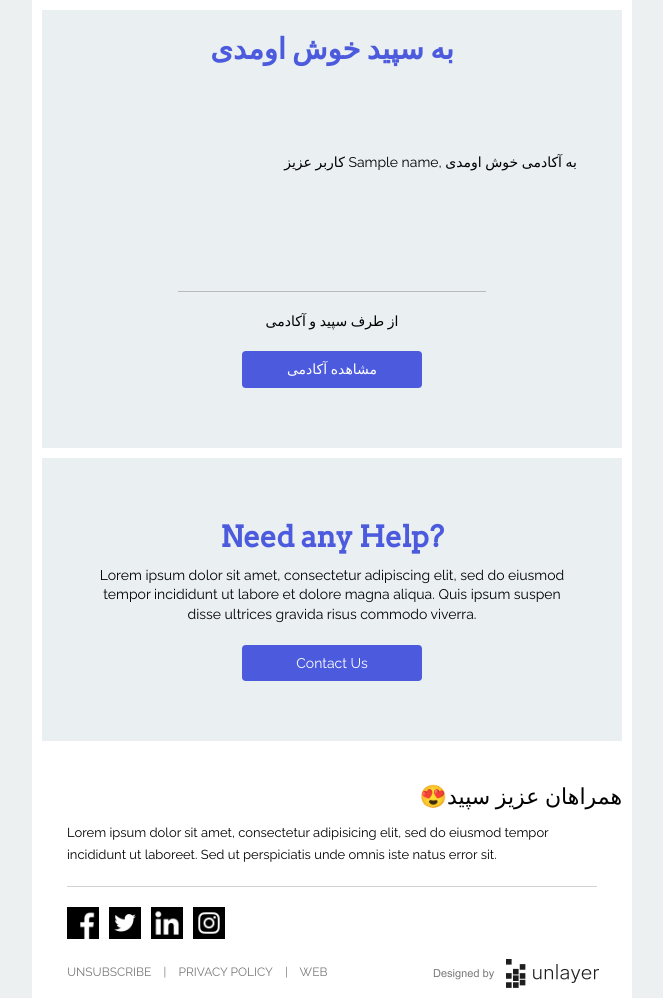
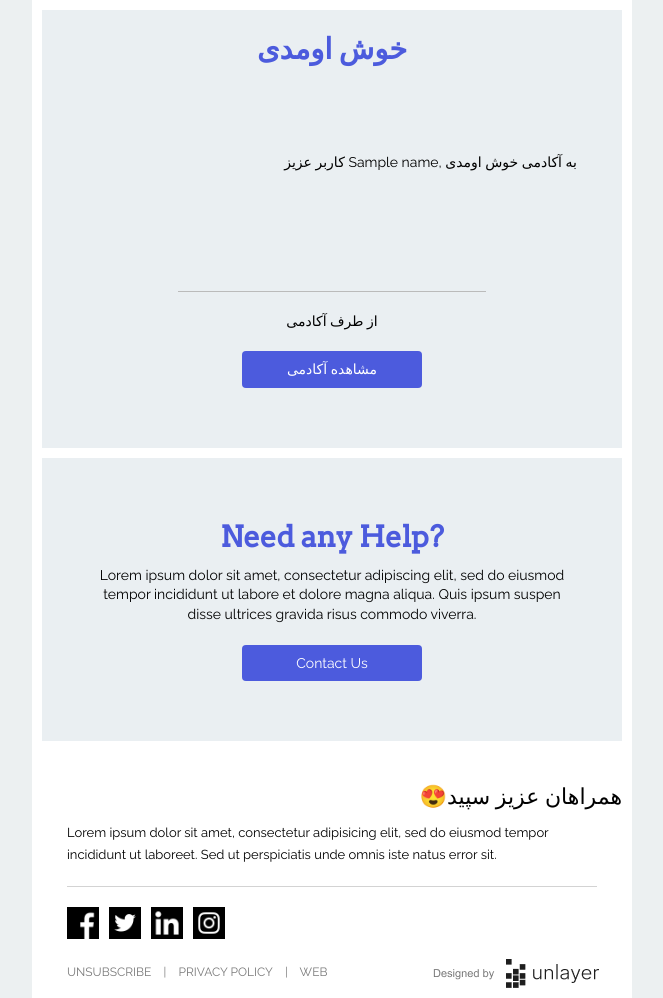
Before and after one commit to sepid-org/Email-Service, a Python web app: template templates/greeting.html in a window 1280 px wide. Shown: the whole page, without its empty margins (308-971 px from the left). Run offline with Jinja, Linux system fonts and the light colour scheme; the template is opened without the code that fills it: most values are stand-ins (such as "Sample title", 1, 10 or a date in 2020).

Commit message:
update greeting template

```diff
--- a/templates/greeting.html
+++ b/templates/greeting.html
@@ -125,7 +125,7 @@ table, td { color: #000000; } #u_body a { color: #0000ee; text-decoration: under
       <td class="v-container-padding-padding" style="overflow-wrap:break-word;word-break:break-word;padding:20px 10px 0px;font-family:'Raleway',sans-serif;" align="left">
 
   <!--[if mso]><table width="100%"><tr><td><![endif]-->
-    <h1 class="v-text-align v-font-size" style="margin: 0px; color: #4c5bdd; line-height: 130%; text-align: center; word-wrap: break-word; font-family: Arvo; font-size: 29px; font-weight: 400;"><span><span><span><span><span><strong>به سپید خوش اومدی <br /><br /><br /></strong></span></span></span></span></span></h1>
+    <h1 class="v-text-align v-font-size" style="margin: 0px; color: #4c5bdd; line-height: 130%; text-align: center; word-wrap: break-word; font-family: Arvo; font-size: 29px; font-weight: 400;"><span><span><span><span><span><strong> خوش اومدی <br /><br /><br /></strong></span></span></span></span></span></h1>
   <!--[if mso]></td></tr></table><![endif]-->
 
       </td>
@@ -180,7 +180,7 @@ table, td { color: #000000; } #u_body a { color: #0000ee; text-decoration: under
       <td class="v-container-padding-padding" style="overflow-wrap:break-word;word-break:break-word;padding:10px 40px;font-family:'Raleway',sans-serif;" align="left">
 
   <div class="v-text-align v-font-size" style="font-size: 14px; line-height: 140%; text-align: center; word-wrap: break-word;">
-    <p style="line-height: 140%;">از طرف سپید و آکادمی</p>
+    <p style="line-height: 140%;">از طرف آکادمی</p>
   </div>
 
       </td>
```
